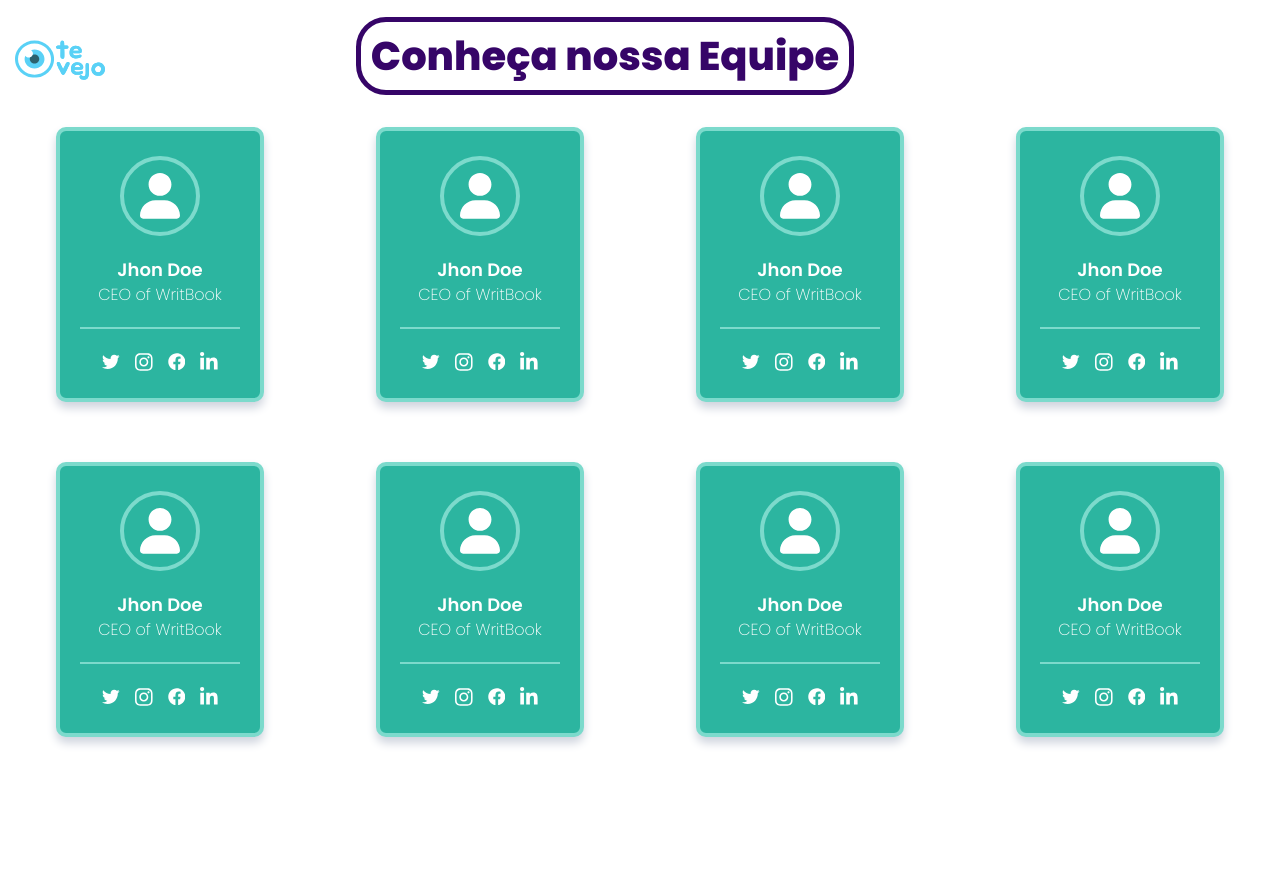
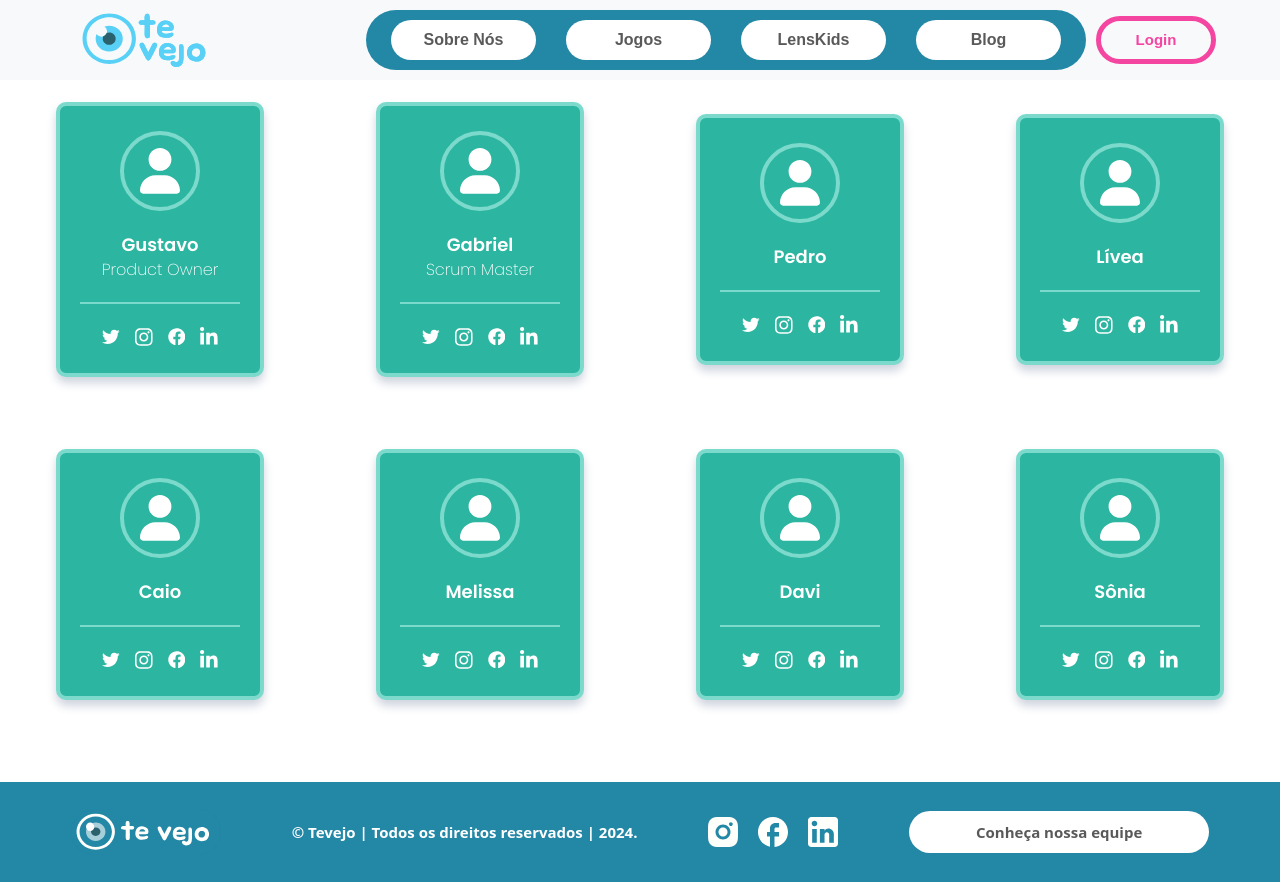
Before and after one commit to Te-Vejo/Front-End-TeVejo, a React (Vite) app: page /nossaEquipe in a window 1280 px wide. Before the commit the page ends 807 px from the top, so only its background shows below. Built offline with nearby package versions, Linux system fonts and the light colour scheme.

Commit message:
Cards das pessoas

```diff
--- a/src/components/CardEquipe/CardEquipe.jsx
+++ b/src/components/CardEquipe/CardEquipe.jsx
@@ -1,7 +1,7 @@
 import React from 'react';
 import './style.css'
 
-const CardEquipe = () => {
+const CardEquipe = (props) => {
   return (
       <div className="card-client">
         <div className="user-picture">
@@ -9,8 +9,8 @@ const CardEquipe = () => {
             <path d="M224 256c70.7 0 128-57.31 128-128s-57.3-128-128-128C153.3 0 96 57.31 96 128S153.3 256 224 256zM274.7 304H173.3C77.61 304 0 381.6 0 477.3c0 19.14 15.52 34.67 34.66 34.67h378.7C432.5 512 448 496.5 448 477.3C448 381.6 370.4 304 274.7 304z" />
           </svg>
         </div>
-        <p className="name-client"> Jhon Doe
-          <span>CEO of WritBook
+        <p className="name-client">{props.nome}
+          <span>{props.funcao}
           </span>
         </p>
         <div className="social-media">
--- a/src/components/carroselHome/style.css
+++ b/src/components/carroselHome/style.css
@@ -60,6 +60,7 @@
 }
 
 
+
 @media (max-width:1000px){
     .carousel-item.active{
         justify-content: left;
--- a/src/pages/Home/index.jsx
+++ b/src/pages/Home/index.jsx
@@ -53,7 +53,7 @@ function Home(){
                 {<Link className='linkParaOsJogosHome' to={"/jogos"}>PARA CONHECER MAIS JOGOS CLIQUE AQUI!</Link>}
         </section>
 
-        <h2 className="SubtituloParaOsPlanos">Olhe e escolha o plano</h2>
+        <h2 className="SubtituloParaOsPlanos">Acesse nossos planos!</h2>
 
         <section className='QuartaSeccaoHome'>
             <CardPlano ValorPlano={"R$ 00,00/Mês"} TipoPlano={"Free"} bene01={"Acesso aos blogs"} bene02 = {"LensKids: Teste grátis"} bene03={"2 jogos grátis"} bene04={"Realidade aumentada"} caminhoBtn={"/cadastro"} txtBtn={"Cadastrar-se"} CorfundoCartao = {"#FFB800"} CorfundoCartao02 = {"#ffb80059"}/>
--- a/src/pages/Home/style.css
+++ b/src/pages/Home/style.css
@@ -44,8 +44,8 @@
     align-items: center;
     justify-content: center;
     width: 100%;
-    height: 20em;
-    margin: 7em 0px 5em 0px;
+    height: 30em;
+    margin: 9em 0em 5em 0em;
 
     font-family: 'Montserrat', sans-serif ;
 }
@@ -53,9 +53,8 @@
 .imgsegundaSeccaoHome{
     display: flex;
     flex-direction: column;
-    margin: 8px;
     width: 80%;
-    height: 20em;
+    height: 36em;
     border-radius: 25px;
     background-image: url(../../assets/images/imagensHome/meninaSorrindo.png);
     background-size: cover;
@@ -69,7 +68,7 @@
     width: 30em;
     height: 8em;
     margin-left: 40px;
-    margin-top: 1em;
+    margin-top: 3em;
 }
 
 .txtSegundaSeccaoHome02{
--- a/src/pages/NossaEquipe/index.jsx
+++ b/src/pages/NossaEquipe/index.jsx
@@ -1,53 +1,34 @@
 import './style.css';
-import Container from 'react-bootstrap/Container';
-import Navbar from 'react-bootstrap/Navbar';
-import imgLogo from '../../assets/images/logo/logo.svg'
-import { Link } from 'react-router-dom';
 import CardEquipe from '../../components/CardEquipe/CardEquipe';
+import NavbarPadrao from '../../components/navbar';
+import FooterPadrao from '../../components/footer';
 
 
 function NossaEquipe(){
     return(
         <>
-        <nav className='topo'>
 
-        <img src={imgLogo} width={90} height={90} alt="logo da TeVejo" />
-
-          <h1 className='TituloSobreEquipe'>Conheça nossa Equipe</h1>
-
-          <p className='txtInvisel'></p>
-        </nav>
-
-        <div className='conteudoNossaEquipe'>
+          <NavbarPadrao/>
 
           <div className='linhaCard'>
-            {/* <div className="cardsPerfil"></div>
-            <div className="cardsPerfil"></div>
-            <div className="cardsPerfil"></div>
-            <div className="cardsPerfil"></div> */}
 
-            {<CardEquipe className = "cardsPerfil"/>}
-            {<CardEquipe className = "cardsPerfil"/>}
-            {<CardEquipe className = "cardsPerfil"/>}
-            {<CardEquipe className = "cardsPerfil"/>}
+            {<CardEquipe className = "cardsPerfil" nome={"Gustavo"} funcao={"Product Owner"}/>}
+            {<CardEquipe className = "cardsPerfil" nome={"Gabriel"} funcao={"Scrum Master"}/>}
+            {<CardEquipe className = "cardsPerfil" nome={"Pedro"}/>}
+            {<CardEquipe className = "cardsPerfil" nome={"Lívea"}/>}
 
           </div>
 
           <div className='linhaCard'>
-            {/* <div className="cardsPerfil"></div>
-            <div className="cardsPerfil"></div>
-            <div className="cardsPerfil"></div>
-            <div className="cardsPerfil"></div> */}
 
-            {<CardEquipe className = "cardsPerfil"/>}
-            {<CardEquipe className = "cardsPerfil"/>}
-            {<CardEquipe className = "cardsPerfil"/>}
-            {<CardEquipe className = "cardsPerfil"/>}
+            {<CardEquipe className = "cardsPerfil" nome={"Caio"}/>}
+            {<CardEquipe className = "cardsPerfil" nome={"Melissa"}/>}
+            {<CardEquipe className = "cardsPerfil" nome={"Davi"}/>}
+            {<CardEquipe className = "cardsPerfil" nome={"Sônia"}/>}
 
           </div>
 
-
-        </div>
+          <FooterPadrao/>
         </>
     )
 }
--- a/src/pages/NossaEquipe/style.css
+++ b/src/pages/NossaEquipe/style.css
@@ -32,6 +32,7 @@
     display: flex;
     width: 100%;
     height: 255px;
+    margin-top: 2em;
     margin-bottom: 5em;
     align-items: center;
     justify-content: space-around;
```
Also changed, not shown: src/components/carroselHome/CarroselHome.jsx (indentation only).
